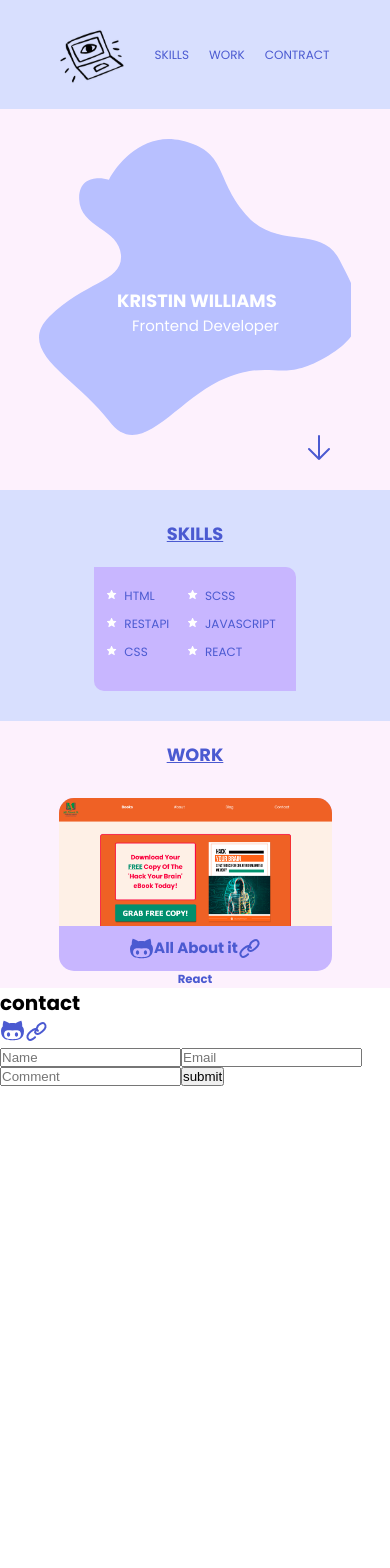
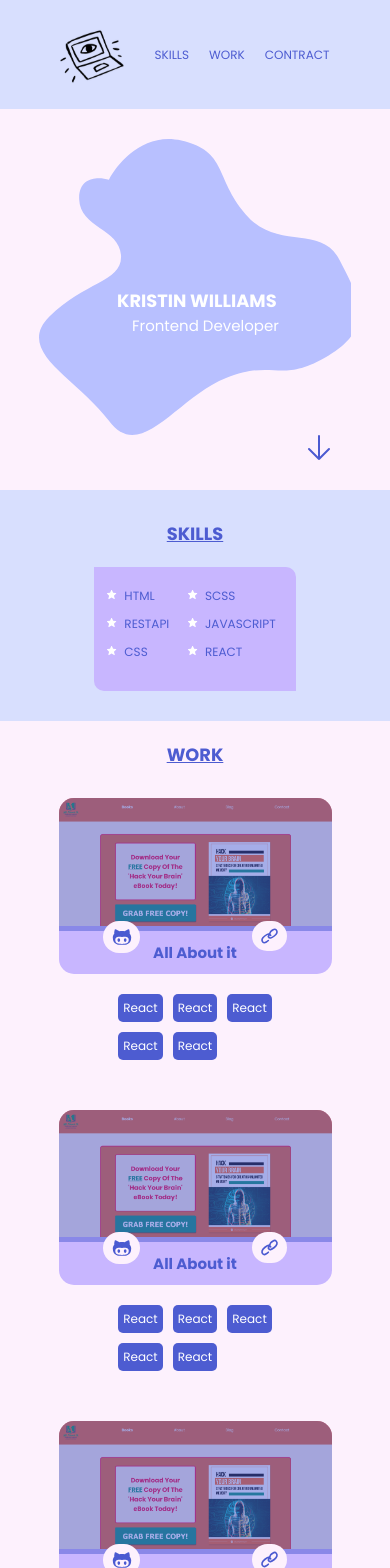
Before and after one commit to KristinWilliams/portfolio, a React (Create React App) app: page / in a window 390 px wide. Shown: the top 1568 px of the page. Before the commit the page ends 1086 px from the top, so only its background shows below. Built offline with nearby package versions, Linux system fonts and the light colour scheme.

Commit message:
finished work section mobile layout

```diff
--- a/src/components/App.js
+++ b/src/components/App.js
@@ -11,7 +11,12 @@ const App = () => {
       <NavBar />
       <Hero />
       <Skills />
-      <Projects />
+      <div className="work-container">
+        <h1 className="work-header">work</h1>
+        <Projects />
+        <Projects />
+        <Projects />
+      </div>
       <div className="contact-container">
         <h1>contact</h1>
         <img src="img/github-icon.svg" />
--- a/src/components/Projects.js
+++ b/src/components/Projects.js
@@ -2,21 +2,33 @@ import React from "react";
 
 const Projects = () => {
   return (
-    <div className="work-container">
-      <h1 className="work-header">work</h1>
+    <>
       <div className="project">
+        <div className="img-container">
+          <div className="overlay"></div>
           <img
             src="img/all-about-it-screenshot.png"
             className="project-screenshot"
           />
+        </div>
         <div className="project-title">
+          <div className="github-icon">
             <img src="img/github-icon.svg" />
+          </div>
           <h1>All About it</h1>
+          <div className="link-icon">
             <img src="img/link-icon.svg" />
           </div>
         </div>
-      <h3 className="language-used">React</h3>
       </div>
+      <ul className="languages-used">
+        <li>React</li>
+        <li>React</li>
+        <li>React</li>
+        <li>React</li>
+        <li>React</li>
+      </ul>
+    </>
   );
 };
 
--- a/src/components/style.css
+++ b/src/components/style.css
@@ -18,7 +18,7 @@ html {
 }
 
 :root {
-  --dark-blue: #4b5ad1;
+  --dark-blue: hsl(233, 59%, 56%);
   --baby-blue: #b8c0ff;
   --beige: #fdf1fd;
   --pale-purple: #c8b6ff;
@@ -149,6 +149,21 @@ nav li {
   border-radius: 1.5rem;
 }
 
+.img-container {
+  position: relative;
+}
+
+.overlay {
+  position: absolute;
+  top: 0;
+  left: 0;
+  bottom: 0;
+  width: 100%;
+  background-color: hsla(233, 59%, 56%, 0.5);
+  border-radius: 1.5rem 1.5rem 0 0;
+  z-index: 500;
+}
+
 .project-screenshot {
   width: 100%;
   border-radius: 1.5rem 1.5rem 0 0;
@@ -157,8 +172,52 @@ nav li {
 .project-title {
   display: flex;
   padding: 1rem;
+  position: relative;
 }
 
 .project-title h1 {
   font-size: clamp(1.2rem, 2vw + 1rem, 1.5rem);
 }
+
+.github-icon,
+.link-icon {
+  background-color: var(--beige);
+  border-radius: 400rem;
+  padding: 0.6rem;
+  display: flex;
+  position: absolute;
+  top: -1rem;
+  z-index: 600;
+}
+
+.github-icon {
+  left: -4rem;
+}
+
+.link-icon {
+  right: -4rem;
+}
+
+.github-icon img,
+.link-icon img {
+  max-width: 80%;
+  align-items: center;
+  margin: auto;
+}
+
+.languages-used {
+  display: grid;
+  grid-template-columns: 1fr 1fr 1fr;
+  gap: 1rem;
+  max-width: 70%;
+  margin: 2rem auto;
+}
+
+.work-container li {
+  list-style: none;
+  background-color: var(--dark-blue);
+  color: white;
+  padding: 0.5rem;
+  border-radius: 0.5rem;
+  font-size: clamp(1rem, 2vw + 1rem, 1.2rem);
+}
```
Lines whose indentation alone changed are shown as unchanged.
